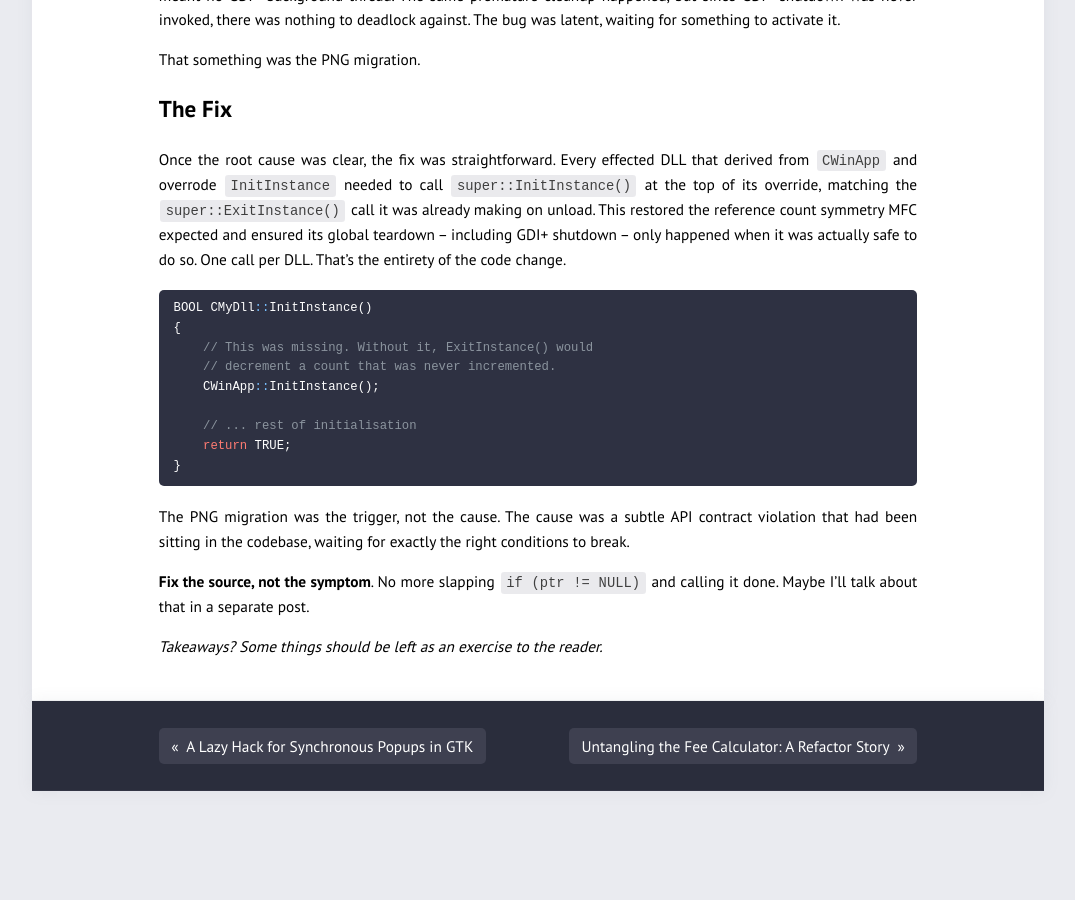
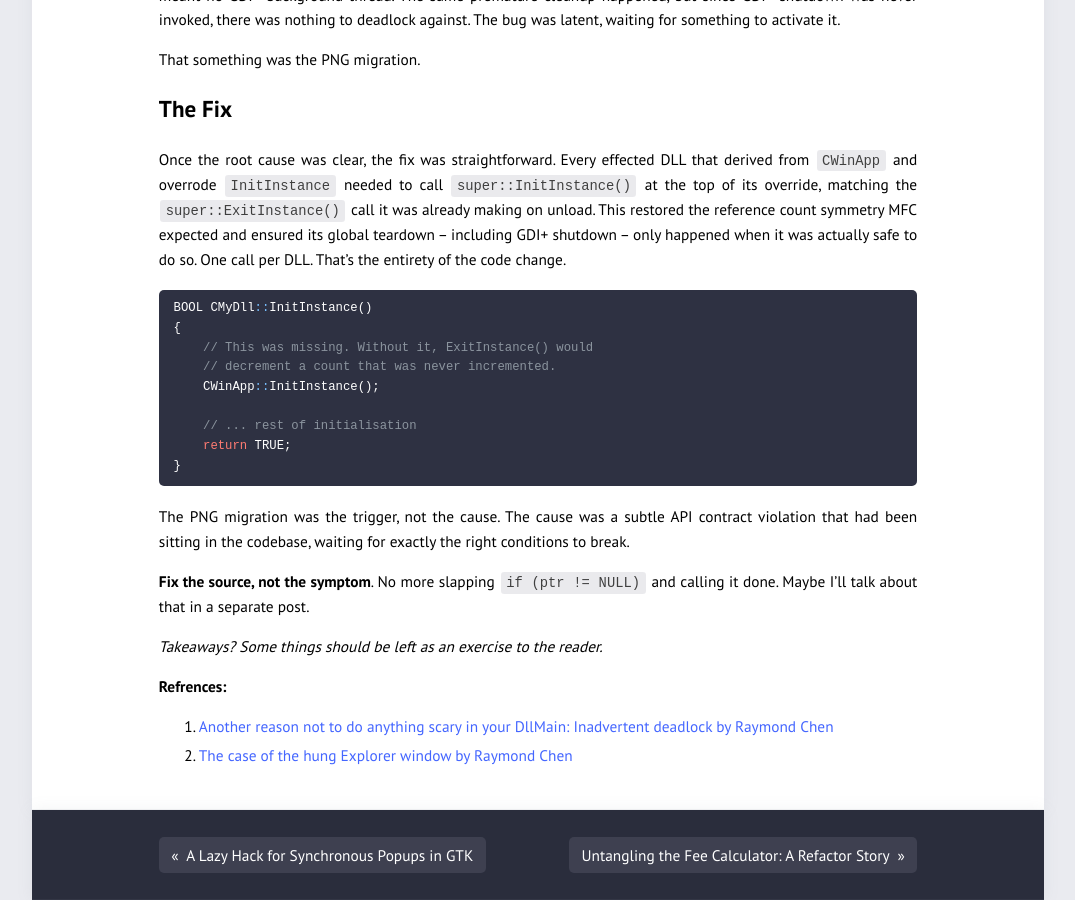
Before and after one commit to TGApache/tgapache.github.io, a Jekyll site: the page built from _posts/2026-05-06-subtle-mfc-reference-counting-bug-deadlock.md, in a window 1280 px wide and 900 px high, scrolled down 1886 px. Shown: the whole window, without its empty margins (102-1177 px from the left). Built offline with Jekyll 4.4.1, drawn with Linux system fonts in a browser that asks for light colours; before the commit the page ends 2677 px from its top, so only the background shows below that.

Commit message:
Add references to external resources in MFC deadlock article

```diff
--- a/_posts/2026-05-06-subtle-mfc-reference-counting-bug-deadlock.md
+++ b/_posts/2026-05-06-subtle-mfc-reference-counting-bug-deadlock.md
@@ -121,3 +121,7 @@ The PNG migration was the trigger, not the cause. The cause was a subtle API con
 **Fix the source, not the symptom**. No more slapping `if (ptr != NULL)` and calling it done. Maybe I'll talk about that in a separate post.
 
 _Takeaways? Some things should be left as an exercise to the reader._
+
+**Refrences:**
+1. [Another reason not to do anything scary in your DllMain: Inadvertent deadlock by Raymond Chen](https://devblogs.microsoft.com/oldnewthing/20040128-00/?p=40853)
+2. [The case of the hung Explorer window by Raymond Chen](https://devblogs.microsoft.com/oldnewthing/20160805-00/?p=94035)
```
